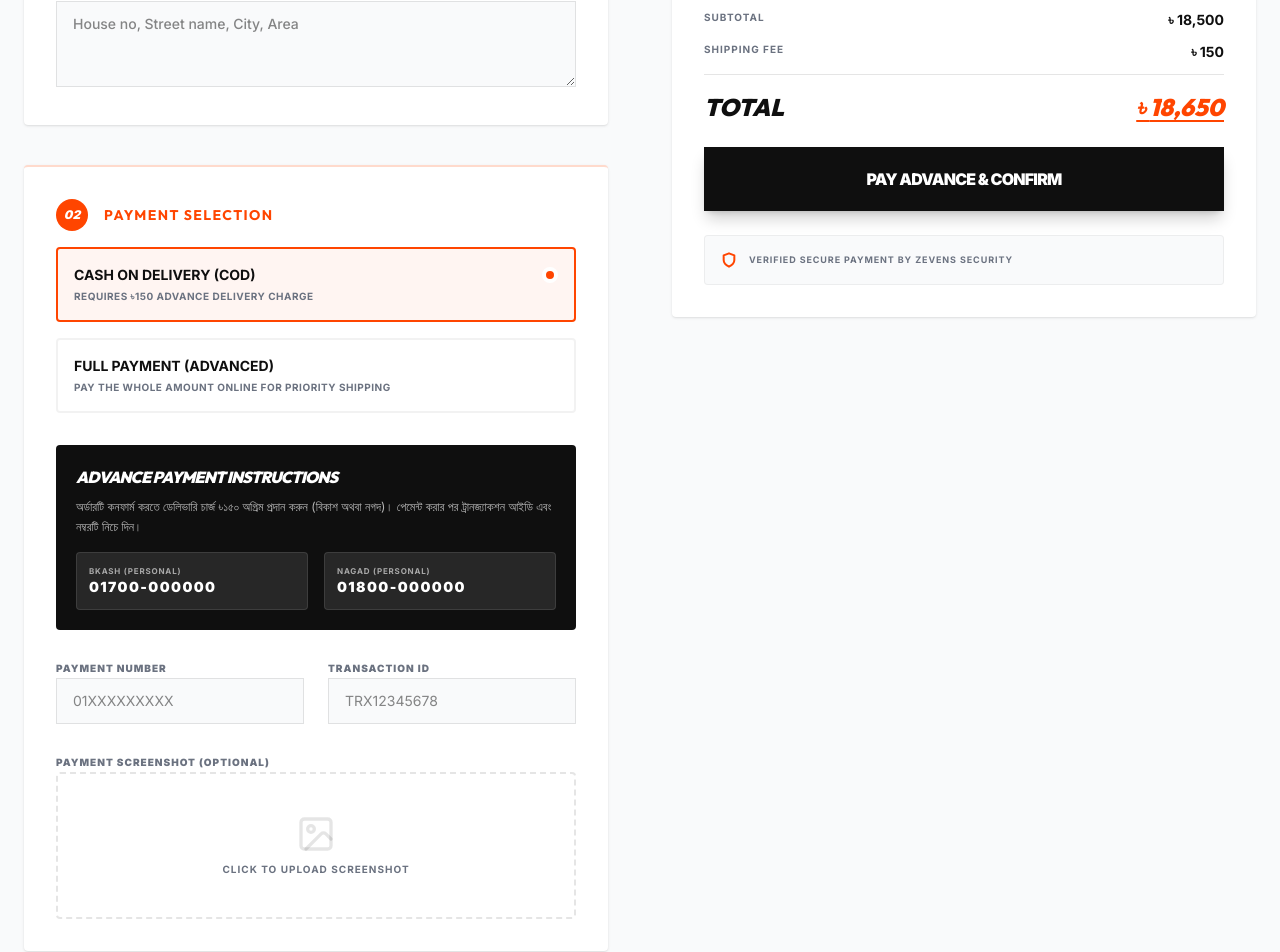
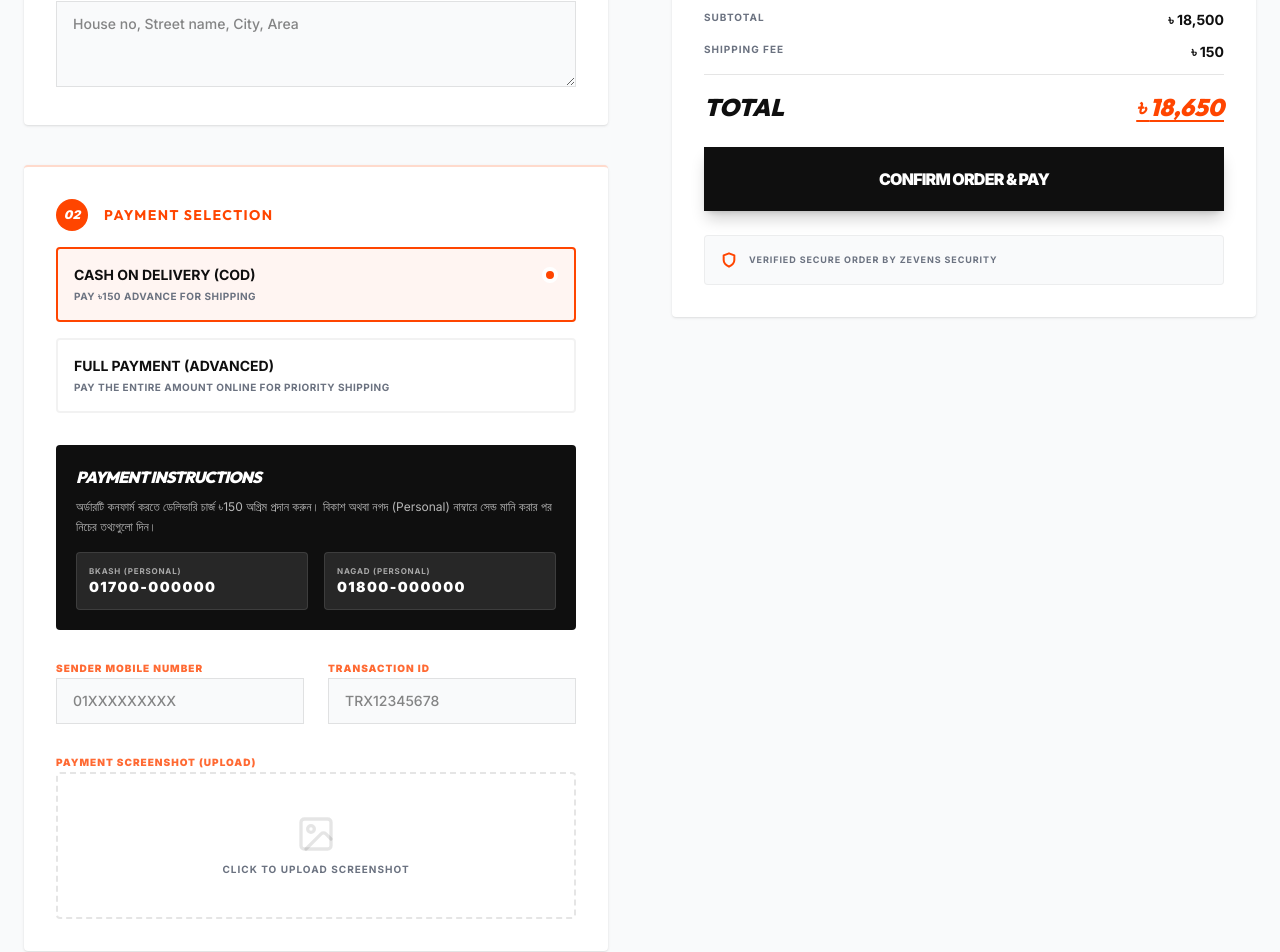
Before and after one commit to shohan-code/Zevens, a Next.js app: page /checkout in a window 1280 px wide. Shown: the part 463-1415 px from the top of the page. Built offline with nearby package versions, Linux system fonts and the light colour scheme.

Commit message:
Feature: Universal payment verification for all checkout methods

```diff
--- a/src/app/checkout/page.tsx
+++ b/src/app/checkout/page.tsx
@@ -18,13 +18,12 @@ const PRODUCTS = [
 function CheckoutContent() {
   const searchParams = useSearchParams();
   const productId = searchParams.get("productId");
-  const isBuyNow = searchParams.get("action") === "buy-now";
 
   const [isSubmitting, setIsSubmitting] = useState(false);
   const [isSuccess, setIsSuccess] = useState(false);
   const [paymentMethod, setPaymentMethod] = useState<"full" | "cod">("cod");
 
-  // Advance Payment Fields
+  // Payment Verification Fields
   const [transId, setTransId] = useState("");
   const [payNumber, setPayNumber] = useState("");
 
@@ -55,7 +54,7 @@ function CheckoutContent() {
                 ORDER <span className="text-accent">PLACED!</span>
             </h1>
             <p className="text-sm text-secondary leading-relaxed">
-                Thank you for your purchase. We have received your order details. {paymentMethod === 'cod' ? 'আমাদের টিম আপনার পেমেন্ট স্ক্রিনশট এবং ট্রানজ্যাকশন আইডি যাচাই করে অর্ডারটি কনফার্ম করবে।' : 'অর্ডারটি পাওয়ার জন্য ধন্যবাদ।'} আমাদের প্রতিনিধি শীঘ্রই আপনাকে কল করবে।
+                Thank you for your purchase. We have received your order details and payment information. আমাদের টিম আপনার ট্রানজ্যাকশন আইডি যাচাই করে অর্ডারটি কনফার্ম করবে।
             </p>
             <div className="pt-4">
                 <button
@@ -124,7 +123,7 @@ function CheckoutContent() {
                                 <span className="font-bold text-sm uppercase">Cash on Delivery (COD)</span>
                                 {paymentMethod === 'cod' && <div className="w-4 h-4 rounded-full bg-accent border-4 border-white" />}
                             </div>
-                            <p className="text-[10px] text-secondary mt-1 tracking-wider uppercase font-bold">Requires ৳150 Advance Delivery Charge</p>
+                            <p className="text-[10px] text-secondary mt-1 tracking-wider uppercase font-bold">Pay ৳150 advance for shipping</p>
                         </label>
 
                         <label className={`block p-4 border-2 rounded-sm cursor-pointer transition-all ${paymentMethod === 'full' ? 'border-accent bg-accent/5' : 'border-black/5'}`}>
@@ -139,17 +138,19 @@ function CheckoutContent() {
                                 <span className="font-bold text-sm uppercase">Full Payment (Advanced)</span>
                                 {paymentMethod === 'full' && <div className="w-4 h-4 rounded-full bg-accent border-4 border-white" />}
                             </div>
-                            <p className="text-[10px] text-secondary mt-1 tracking-wider uppercase font-bold">Pay the whole amount online for priority shipping</p>
+                            <p className="text-[10px] text-secondary mt-1 tracking-wider uppercase font-bold">Pay the entire amount online for priority shipping</p>
                         </label>
                     </div>
 
-                    {/* Conditional Advance Payment Details */}
-                    {paymentMethod === 'cod' && (
+                    {/* Universal Payment Details */}
                     <div className="animate-in slide-in-from-top-4 duration-300 space-y-6">
                         <div className="p-5 bg-primary text-white rounded-sm">
-                                <h4 className="font-heading font-black italic tracking-tighter uppercase mb-2">Advance Payment Instructions</h4>
+                            <h4 className="font-heading font-black italic tracking-tighter uppercase mb-2">Payment Instructions</h4>
                             <p className="text-xs text-white/70 leading-relaxed mb-4">
-                                    অর্ডারটি কনফার্ম করতে ডেলিভারি চার্জ ৳১৫০ অগ্রিম প্রদান করুন (বিকাশ অথবা নগদ)। পেমেন্ট করার পর ট্রানজ্যাকশন আইডি এবং নম্বরটি নিচে দিন।
+                                {paymentMethod === 'cod'
+                                    ? `অর্ডারটি কনফার্ম করতে ডেলিভারি চার্জ ৳${deliveryCharge} অগ্রিম প্রদান করুন।`
+                                    : `অর্ডারটি কনফার্ম করতে সম্পূর্ণ মূল্য ৳${total.toLocaleString()} প্রদান করুন।`
+                                } বিকাশ অথবা নগদ (Personal) নাম্বারে সেন্ড মানি করার পর নিচের তথ্যগুলো দিন।
                             </p>
                             <div className="grid grid-cols-2 gap-4">
                                 <div className="bg-white/10 p-3 rounded-sm border border-white/10">
@@ -165,38 +166,37 @@ function CheckoutContent() {
 
                         <div className="grid grid-cols-1 md:grid-cols-2 gap-6">
                             <div className="space-y-2">
-                                    <label className="text-[10px] font-black uppercase tracking-widest text-secondary">Payment Number</label>
+                                <label className="text-[10px] font-black uppercase tracking-widest text-accent/80">Sender Mobile Number</label>
                                 <input
                                     required
                                     type="tel"
                                     value={payNumber}
                                     onChange={(e) => setPayNumber(e.target.value)}
-                                        className="w-full bg-background border border-black/10 px-4 py-3 text-sm focus:outline-none focus:border-accent transition-colors"
+                                    className="w-full bg-background border border-black/10 px-4 py-3 text-sm focus:outline-none focus:border-accent focus:ring-1 focus:ring-accent/20 transition-all font-medium"
                                     placeholder="01XXXXXXXXX"
                                 />
                             </div>
                             <div className="space-y-2">
-                                    <label className="text-[10px] font-black uppercase tracking-widest text-secondary">Transaction ID</label>
+                                <label className="text-[10px] font-black uppercase tracking-widest text-accent/80">Transaction ID</label>
                                 <input
                                     required
                                     type="text"
                                     value={transId}
                                     onChange={(e) => setTransId(e.target.value)}
-                                        className="w-full bg-background border border-black/10 px-4 py-3 text-sm focus:outline-none focus:border-accent transition-colors"
+                                    className="w-full bg-background border border-black/10 px-4 py-3 text-sm focus:outline-none focus:border-accent focus:ring-1 focus:ring-accent/20 transition-all font-medium"
                                     placeholder="TRX12345678"
                                 />
                             </div>
                         </div>
 
                         <div className="space-y-2">
-                                <label className="text-[10px] font-black uppercase tracking-widest text-secondary">Payment Screenshot (Optional)</label>
+                            <label className="text-[10px] font-black uppercase tracking-widest text-accent/80">Payment Screenshot (Upload)</label>
                             <div className="border-2 border-dashed border-black/10 p-10 text-center rounded-sm hover:border-accent transition-colors cursor-pointer group">
                                 <svg className="w-10 h-10 text-black/10 mx-auto group-hover:text-accent transition-colors mb-2" xmlns="http://www.w3.org/2000/svg" width="24" height="24" viewBox="0 0 24 24" fill="none" stroke="currentColor" strokeWidth="2" strokeLinecap="round" strokeLinejoin="round"><rect width="18" height="18" x="3" y="3" rx="2" ry="2"/><circle cx="9" cy="9" r="2"/><path d="m21 15-3.086-3.086a2 2 0 0 0-2.828 0L6 21"/></svg>
                                 <p className="text-[10px] font-bold text-secondary uppercase tracking-widest">Click to upload screenshot</p>
                             </div>
                         </div>
                     </div>
-                    )}
                 </div>
             </div>
 
@@ -241,14 +241,14 @@ function CheckoutContent() {
                         {isSubmitting ? (
                              <svg className="animate-spin h-5 w-5 text-white" xmlns="http://www.w3.org/2000/svg" fill="none" viewBox="0 0 24 24"><circle className="opacity-25" cx="12" cy="12" r="10" stroke="currentColor" strokeWidth="4"></circle><path className="opacity-75" fill="currentColor" d="M4 12a8 8 0 018-8V0C5.373 0 0 5.373 0 12h4zm2 5.291A7.962 7.962 0 014 12H0c0 3.042 1.135 5.824 3 7.938l3-2.647z"></path></svg>
                         ) : (
-                            <span>{paymentMethod === 'cod' ? 'Pay Advance & Confirm' : 'Confirm Order'}</span>
+                            <span>Confirm Order & Pay</span>
                         )}
                     </button>
 
                     <div className="p-4 bg-background rounded-sm border border-black/5">
                          <div className="flex items-center space-x-3 text-[9px] font-bold text-secondary uppercase tracking-widest">
                             <svg className="w-4 h-4 text-accent" xmlns="http://www.w3.org/2000/svg" width="24" height="24" viewBox="0 0 24 24" fill="none" stroke="currentColor" strokeWidth="3" strokeLinecap="round" strokeLinejoin="round"><path d="M12 22s8-4 8-10V5l-8-3-8 3v7c0 6 8 10 8 10z"/></svg>
-                            <span>Verified Secure Payment by Zevens Security</span>
+                            <span>Verified Secure Order by Zevens Security</span>
                          </div>
                     </div>
                 </div>
```
Lines whose indentation alone changed are shown as unchanged.
